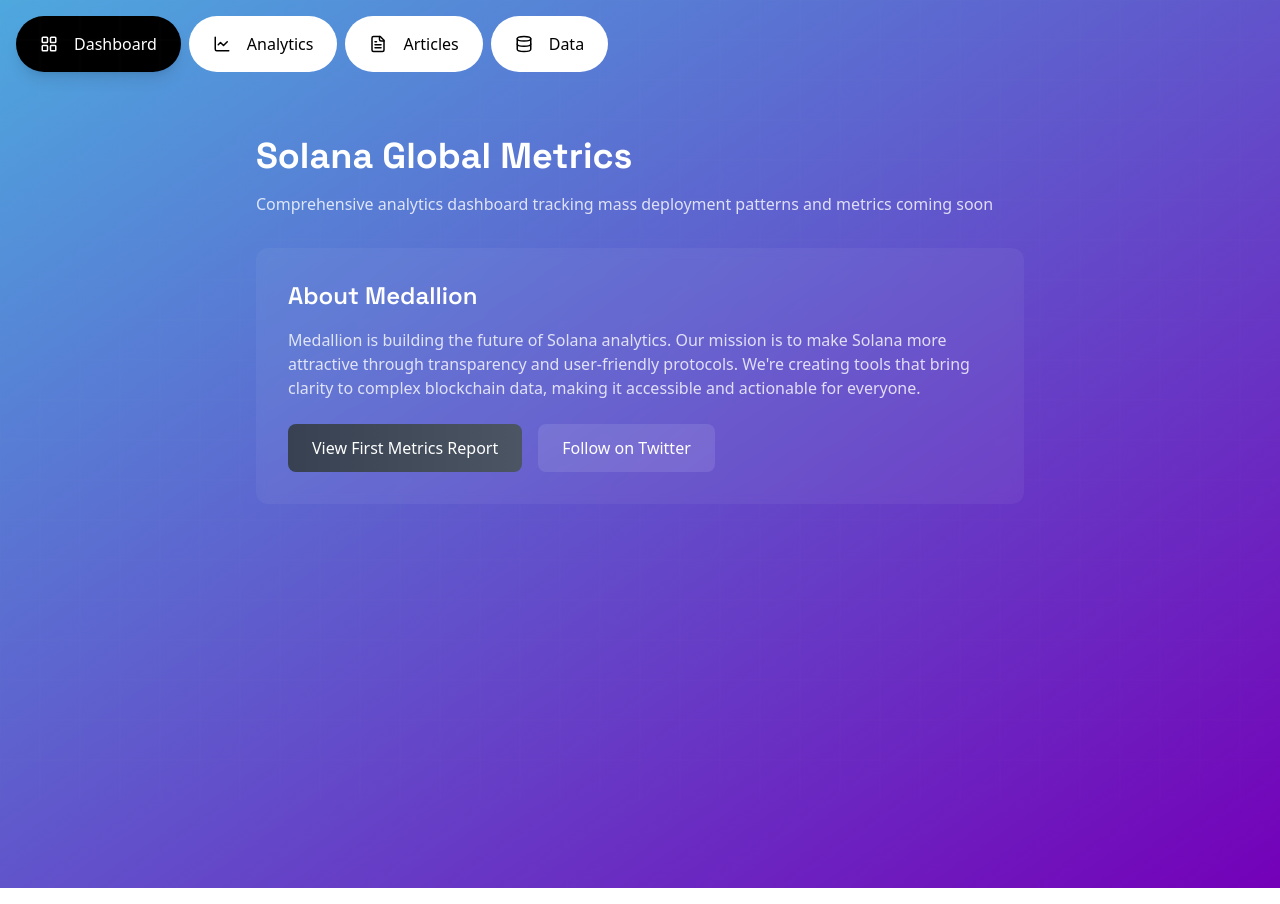
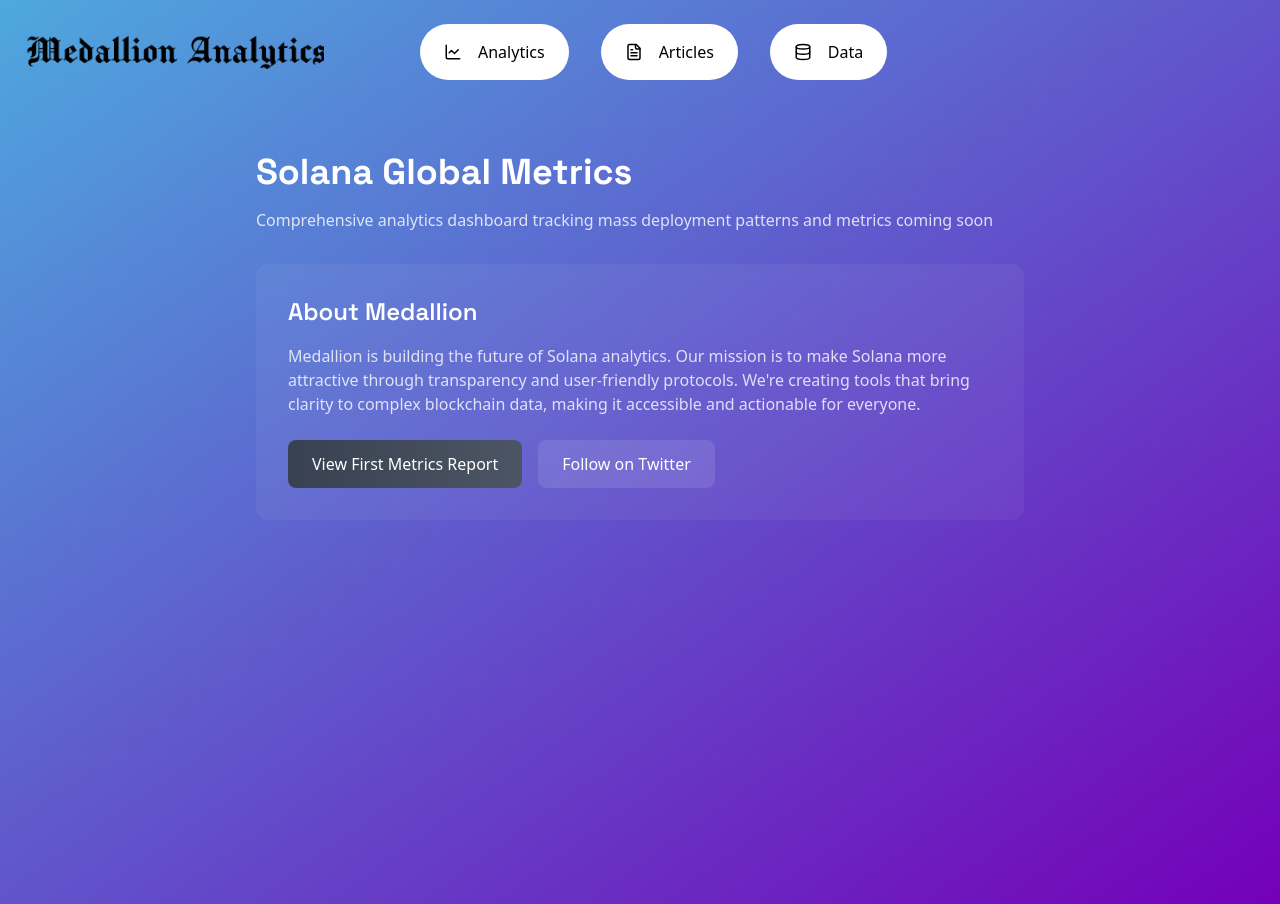
Before and after one commit to Delioos/solanalytics, a Next.js app in the folder webapp/: page / in a window 1280 px wide. Built offline with nearby package versions, Linux system fonts and the light colour scheme.

Commit message:
feat: logo

```diff
--- a/webapp/src/components/nav/MainNav.tsx
+++ b/webapp/src/components/nav/MainNav.tsx
@@ -1,16 +1,12 @@
 'use client'
 import React from 'react'
 import Link from 'next/link'
+import Image from 'next/image'
 import { usePathname } from 'next/navigation'
 import { cn } from '@/lib/utils'
-import { LayoutGrid, LineChart, FileText, Database } from 'lucide-react'
+import { LineChart, FileText, Database } from 'lucide-react'
 
 const navItems = [
-  {
-    name: 'Dashboard',
-    href: '/',
-    icon: LayoutGrid,
-  },
   {
     name: 'Analytics',
     href: '/analytics',
@@ -32,11 +28,19 @@
   const pathname = usePathname()
 
   return (
-    <nav className="flex items-center space-x-2 p-4 text-black">
+    <nav className="flex items-center space-x-8 p-6 text-black">
+      <Link href="/" className="mr-16">
+        <Image
+          src="/MedallionAnalytics.png"
+          alt="Medallion Analytics"
+          width={300}
+          height={100}
+          className="hover:opacity-90 transition-opacity"
+          priority
+        />
+      </Link>
       {navItems.map((item) => {
-        const isActive = item.href === '/'
-          ? pathname === item.href
-          : pathname.startsWith(item.href)
+        const isActive = pathname.startsWith(item.href)
         const Icon = item.icon
 
         return (
```
Also changed, not shown: webapp/public/MedallionAnalytics.png (added).
